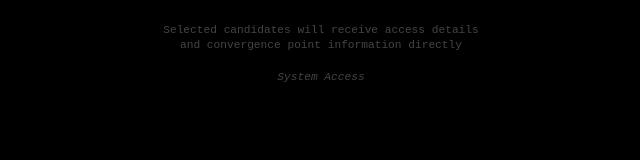
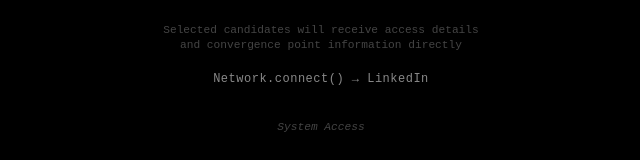
Before and after one commit to CalebBennett-Harper/locus, a Next.js app: page / in a window 1280 px wide. Shown: the part 1814-1974 px from the top of the page, without its empty margins (319-959 px from the left). Built offline with nearby package versions, Linux system fonts and the light colour scheme; no server answers.

Commit message:
add discrete LinkedIn link - mathematical Network.connect() styling - positioned between footer and admin access - subtle gray color to blend with design

```diff
--- a/components/LandingPage.jsx
+++ b/components/LandingPage.jsx
@@ -254,6 +254,22 @@
           and convergence point information directly
         </div>
 
+        <div style={{ textAlign: 'center', margin: '16px 0', fontSize: '0.75rem', color: '#666666' }}>
+          <a
+            href="https://www.linkedin.com/company/locus-fyi/about/"
+            target="_blank"
+            rel="noopener noreferrer"
+            style={{
+              color: '#888888',
+              textDecoration: 'none',
+              fontFamily: 'JetBrains Mono, monospace',
+              letterSpacing: '0.5px'
+            }}
+          >
+            Network.connect() → LinkedIn
+          </a>
+        </div>
+
         <div className="admin-footer-link">
           <a href="/admin/login">System Access</a>
         </div>
```
